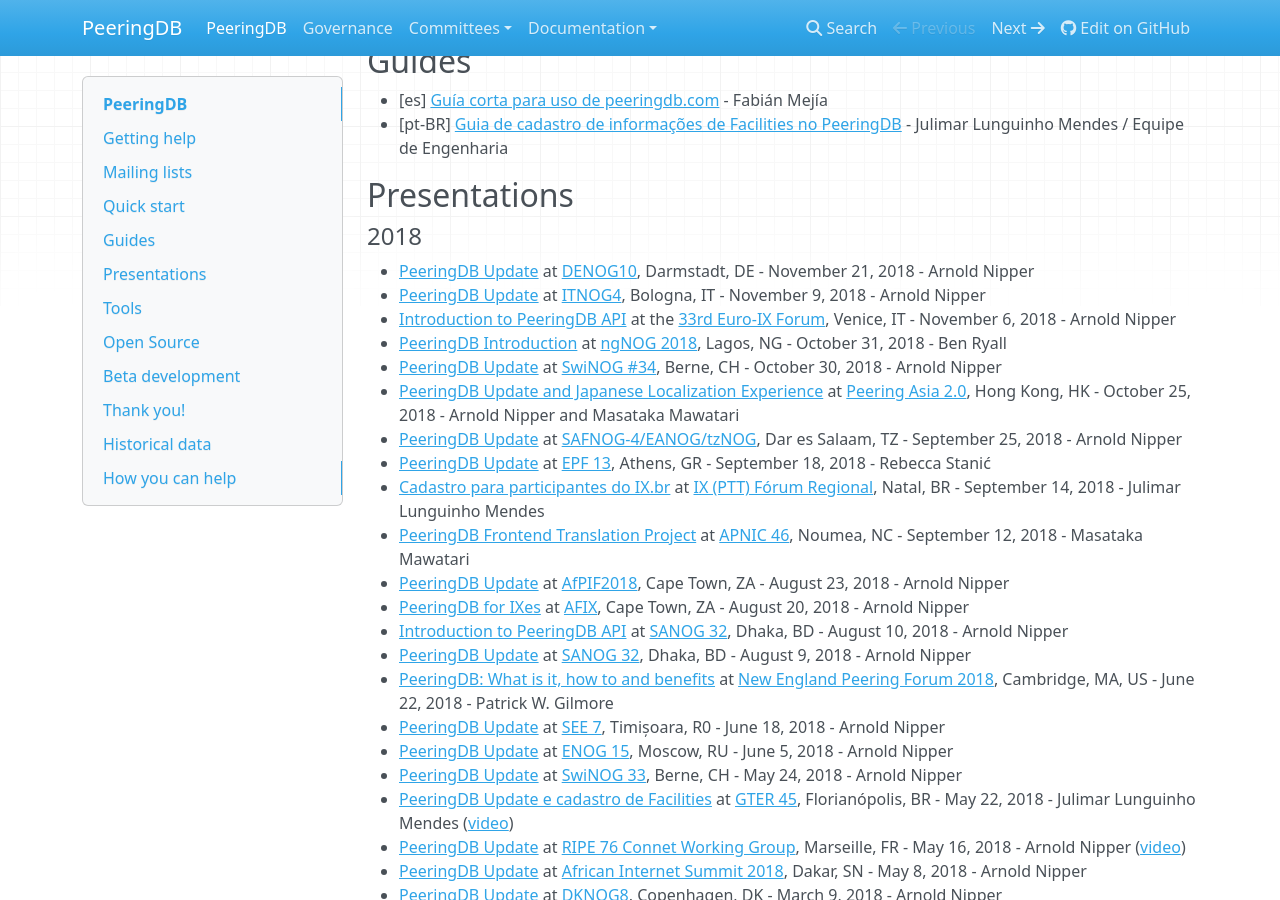
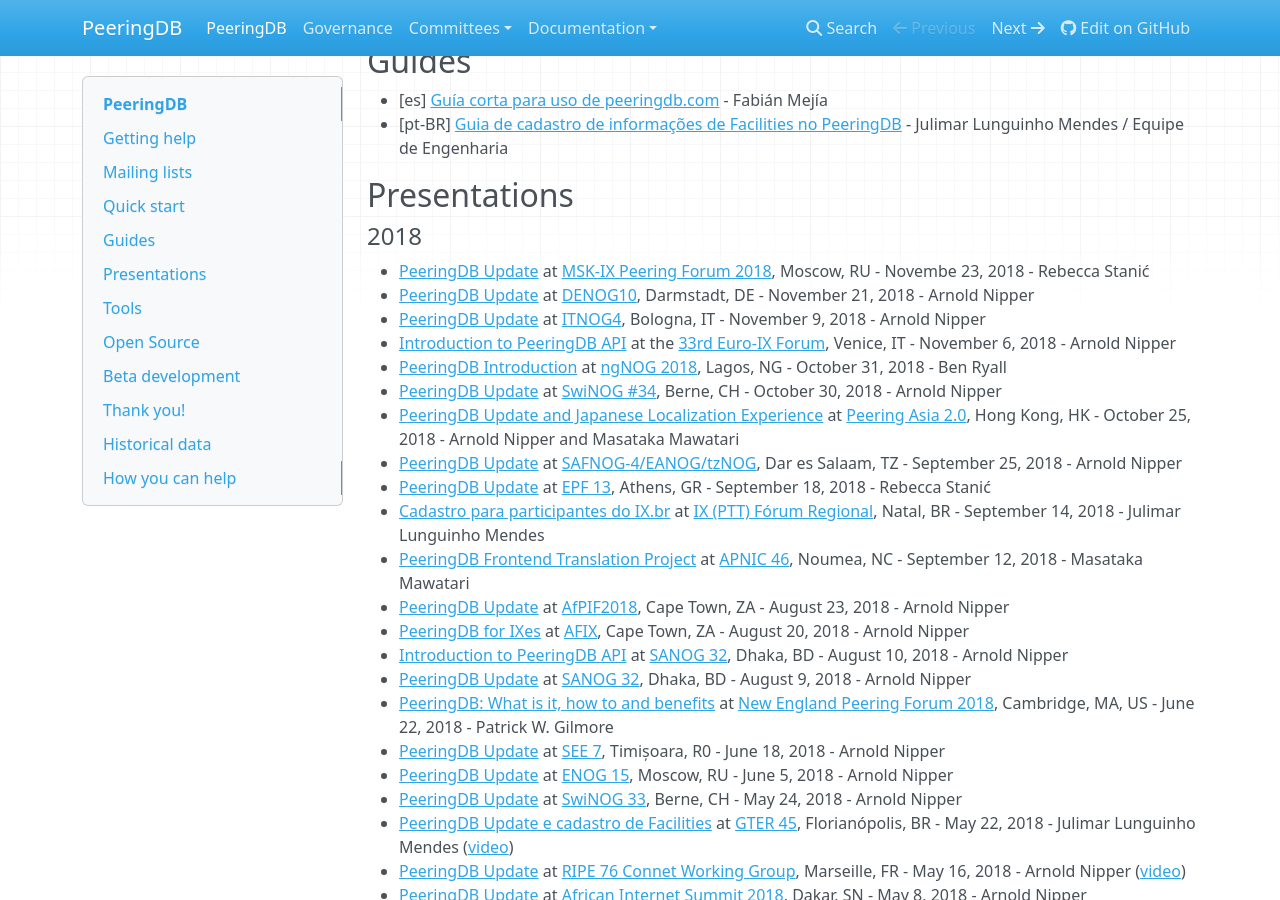
Before and after one commit to peeringdb/docs, an MkDocs documentation site: the page built from docs/index.md, in a window 1280 px wide and 900 px high, scrolled down 1184 px. Built offline with MkDocs 1.6.1, drawn with Linux system fonts in a browser that asks for light colours; nearby versions of some CDN libraries; old or Windows-style settings are respelled for this version of MkDocs.

Commit message:
Added Rebecca's MSK-IX presentation.

```diff
--- a/docs/index.md
+++ b/docs/index.md
@@ -52,6 +52,7 @@
 
 #### 2018
 
+- [PeeringDB Update](presentation/20181123-MSK-IX-Peering-Forum-2018-Stanic.pdf) at [MSK-IX Peering Forum 2018](https://peering-forum.ru/en/), Moscow, RU - Novembe 23, 2018 - Rebecca Stanić
 - [PeeringDB Update](presentation/20181121-DENOG10-Nipper.pdf) at [DENOG10](https://www.denog.de/de/meetings/denog10/denog10.html), Darmstadt, DE - November 21, 2018 - Arnold Nipper
 - [PeeringDB Update](presentation/20181109-ITNOG4-Nipper.pdf) at [ITNOG4](https://www.itnog.it/itnog4/), Bologna, IT - November 9, 2018 - Arnold Nipper
 - [Introduction to PeeringDB API](presentation/20181104-EuroIX33-Lightning-Introduction-to-PeeringDB-API-Nipper.pdf) at the [33rd Euro-IX Forum](https://www.euro-ix.net/), Venice, IT - November 6, 2018 - Arnold Nipper
```
Also changed, not shown: 1 other file.
